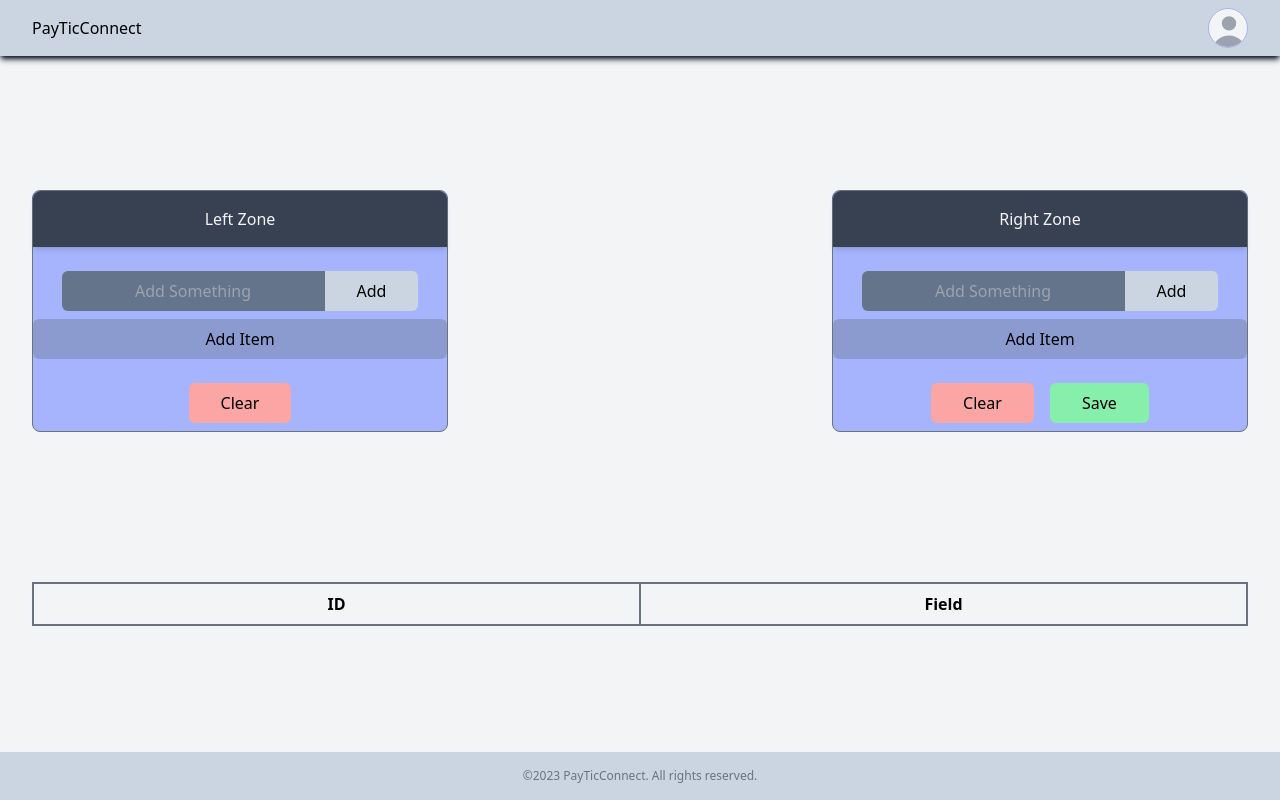
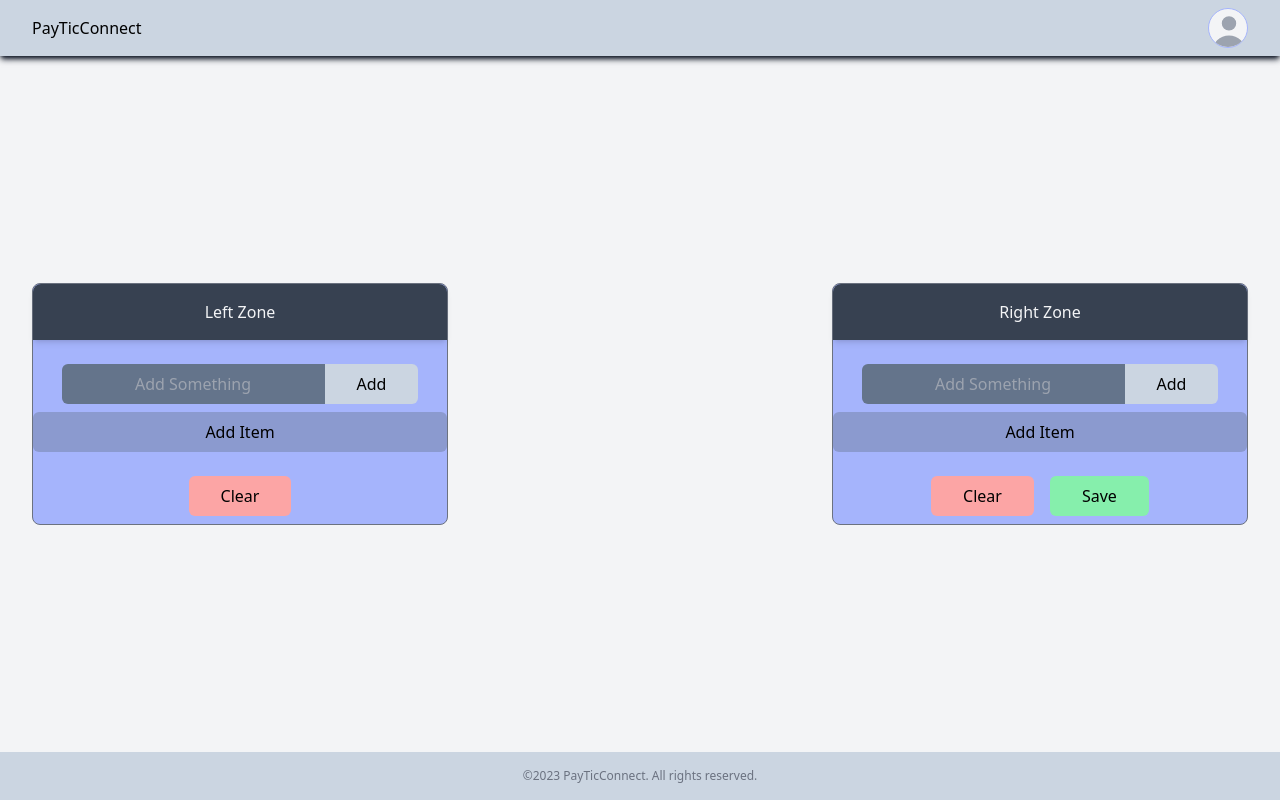
Before and after one commit to zael-mab/PayTicConnect, a React (Create React App) app: page / in a window 1280 px wide. Built offline with nearby package versions, Linux system fonts and the light colour scheme.

Commit message:
btn&styling table

```diff
--- /dev/null
+++ b/src/components/Btn.tsx
@@ -0,0 +1,15 @@
+import React from 'react';
+
+const Btn = ({handleClick, text}: {handleClick: () => void, text: string}) => {
+    return (
+        <button
+            className='px-8 py-2 my-2 bg-red-300 hover:bg-red-100 hover:text-slate-800cursor-pointer rounded-md transition-all duration-300 ease-in-out'
+            onClick={handleClick}
+          >
+            {text}
+          </button>
+    );
+
+};
+
+export default Btn;
--- a/src/components/drag.tsx
+++ b/src/components/drag.tsx
@@ -3,7 +3,7 @@ import useDropZone from '../hooks/dropZone';
 import DropZone from './DropZone';
 import Navbar from './Navbar';
 import Footer from './Footer';
-
+import Btn from './Btn';
 
 const DragAndDropComponent: React.FC = () => {
   const leftZone = useDropZone(1);
@@ -17,30 +17,39 @@ const DragAndDropComponent: React.FC = () => {
         <DropZone zone={leftZone} otherZone={rightZone}/>
         <DropZone zone={rightZone}  otherZone={leftZone}/>
       </div>
+      {
+        rightZone.savedItems.length > 0 && (
 
-      <div className='flex my-4 mx-8 h-full'>
 
-        <table className="w-full border border-gray-500">
-          <thead>
-            <tr className='w-full flex'>
-              <th className='border border-gray-500 py-2 px-4 w-full'>ID</th>
-              <th className='border border-gray-500 py-2 px-4 w-full'>Field</th>
+          <div className='my-4 mx-8 h-full'>
+
+        <table className="w-full rounded-xl">
+          <thead className=''>
+            <tr className='w-full flex rounded-t-lg text-slate-100 bg-slate-700'>
+              <th className='py-2 px-4 w-full border border-slate-400 rounded-tl-lg'>ID</th>
+              <th className=' py-2 px-4 w-full border border-slate-400 rounded-tr-lg'>Field</th>
             </tr>
           </thead>
           <tbody className=''>
             {rightZone.savedItems.map((item, id) => (
-              <tr key={id} className='w-full flex items-center'>
-                <td className='border border-gray-500 py-2 px-4 w-full'>
+              <tr key={id} className='w-full flex items-center rounded-lg'>
+                <td className='py-2 px-4 w-full border border-slate-300 rounded-md'>
                   {id}
                 </td>
-                <td className='border border-gray-500 py-2 px-4 w-full'>
+                <td className='py-2 px-4 w-full border border-slate-300 rounded-md'>
                   {item}
                 </td>
               </tr>
             ))}
           </tbody>
         </table>
+        <div className='flex justify-start'>
+          <Btn text={'Clear'} handleClick={rightZone.clearLastItemOnTable}/>
+
+        </div>
       </div>
+        )
+      }
 
       <Footer />
     </div>
--- a/src/components/itemCard.tsx
+++ b/src/components/itemCard.tsx
@@ -22,6 +22,7 @@ const ItemCard: React.FC<{
     className={`flex items-center justify-center mx-5 w-full h-full my-2 ${isDragging ? 'opacity-10' : ''} cursor-pointer`}
     ref={drag}>
       <div className='bg-slate-300 border border-gray-200 w-full py-2 shadow-md'>
+        {/* Need Change */}
         {/* <input
         type='text'
         className='text-center px-4 py-2 bg-slate-500 rounded-sm'
```
